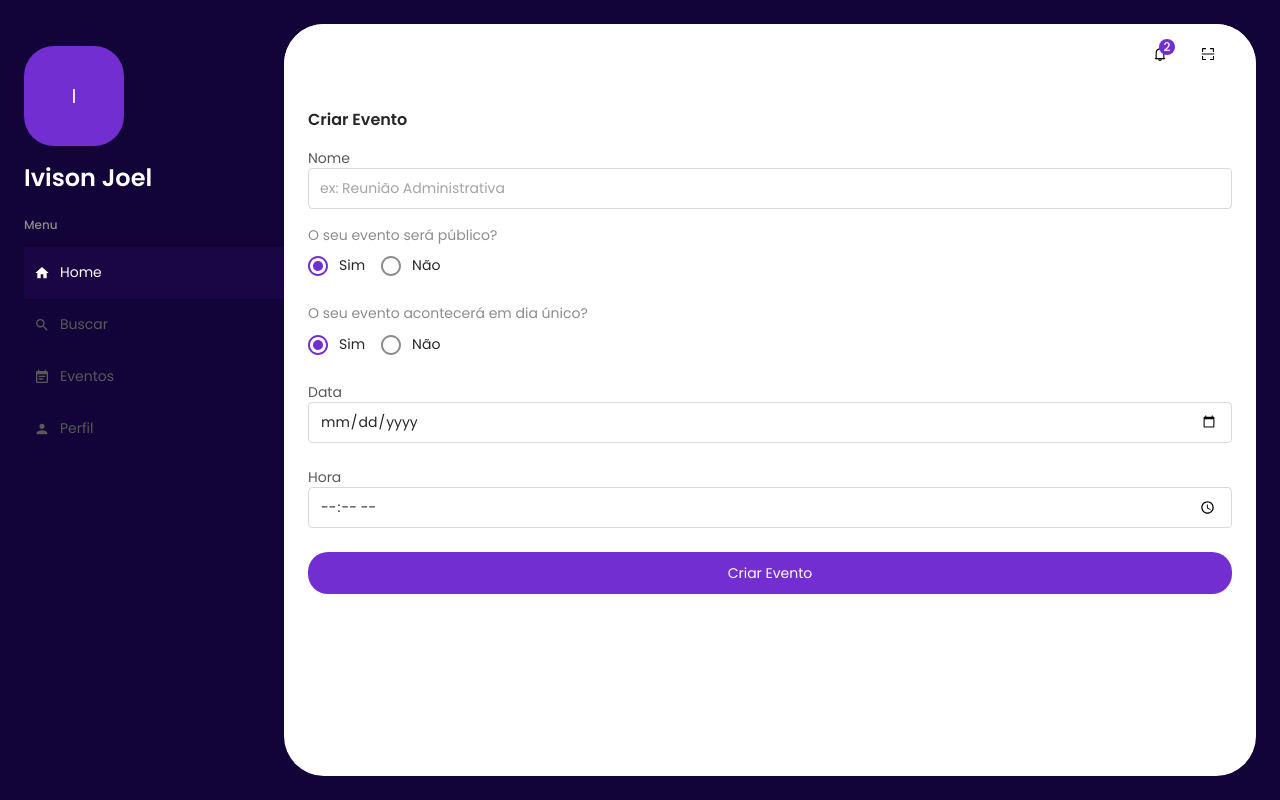
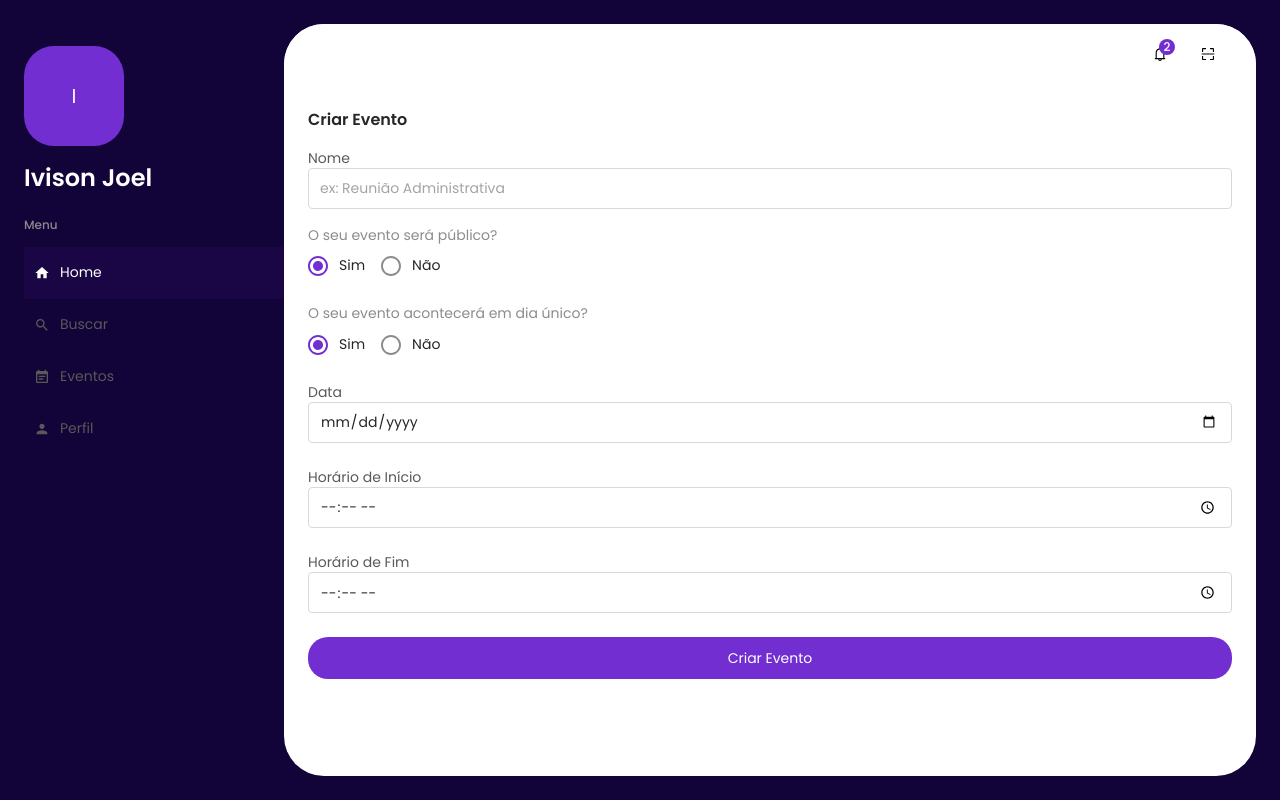
Before and after one commit to Ivisonj/IEvent-Frontend, a Next.js app in the folder ievent-frontend/: page /user/create-event in a window 1280 px wide. Built offline with nearby package versions, Linux system fonts and the light colour scheme; a web font is replaced by a local one.

Commit message:
feat: end_time input create

```diff
--- a/ievent-frontend/src/app/user/create-event/createEventForm.tsx
+++ b/ievent-frontend/src/app/user/create-event/createEventForm.tsx
@@ -45,14 +45,24 @@ const createEventFormSchema = z.object({
   date: z.coerce
     .date()
     .min(new Date(yesterdayDate), { message: 'Data inválida' }),
-  time: z.string().refine(
+  start_time: z.string().refine(
     (value) => {
       const [hours, minutes] = value.split(':').map(Number)
       return hours >= 0 && hours <= 23 && minutes >= 0 && minutes <= 59
     },
     {
       message: 'Hora inválida',
-      path: ['time'],
+      path: ['start_time'],
+    },
+  ),
+  end_time: z.string().refine(
+    (value) => {
+      const [hours, minutes] = value.split(':').map(Number)
+      return hours >= 0 && hours <= 23 && minutes >= 0 && minutes <= 59
+    },
+    {
+      message: 'Hora inválida',
+      path: ['end_time'],
     },
   ),
 })
@@ -171,22 +181,7 @@ const CreateEventForm = () => {
           />
         </FormControl>
       </Box>
-      {watch('once') === 'yes' ? (
-        <Box mb={3}>
-          <InputLabel htmlFor="date">Data</InputLabel>
-          <TextField
-            {...register('date')}
-            fullWidth
-            id="date"
-            type="date"
-            name="date"
-            error={Boolean(errors.date)}
-          />
-          {errors.date && (
-            <FormHelperText error>{errors.date.message}</FormHelperText>
-          )}
-        </Box>
-      ) : (
+      {watch('once') === 'no' ? (
         <Box mb={2}>
           <FormControl>
             <Controller
@@ -228,6 +223,8 @@ const CreateEventForm = () => {
             />
           </FormControl>
         </Box>
+      ) : (
+        ''
       )}
       {watch('eventPeriod') === 'custom' && watch('once') === 'no' && (
         <Box mb={2}>
@@ -262,13 +259,37 @@ const CreateEventForm = () => {
         </Box>
       )}
       <Box mb={3}>
-        <InputLabel htmlFor="time">Hora</InputLabel>
+        <InputLabel htmlFor="date">Data</InputLabel>
         <TextField
-          {...register('time')}
+          {...register('date')}
           fullWidth
-          id="time"
+          id="date"
+          type="date"
+          name="date"
+          error={Boolean(errors.date)}
+        />
+        {errors.date && (
+          <FormHelperText error>{errors.date.message}</FormHelperText>
+        )}
+      </Box>
+      <Box mb={3}>
+        <InputLabel htmlFor="start_time">Horário de Início</InputLabel>
+        <TextField
+          {...register('start_time')}
+          fullWidth
+          id="start_time"
           type="time"
-          name="time"
+          name="start_time"
+        />
+      </Box>
+      <Box mb={3}>
+        <InputLabel htmlFor="end_time">Horário de Fim</InputLabel>
+        <TextField
+          {...register('end_time')}
+          fullWidth
+          id="end_time"
+          type="time"
+          name="end_time"
         />
       </Box>
       <Box>
```
